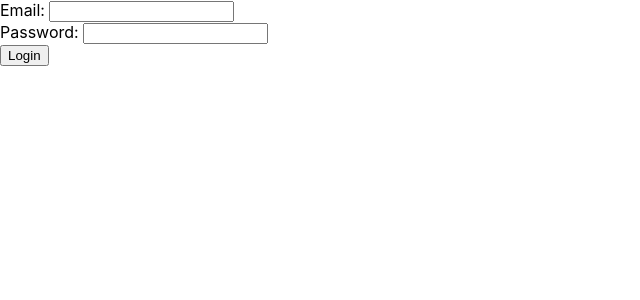
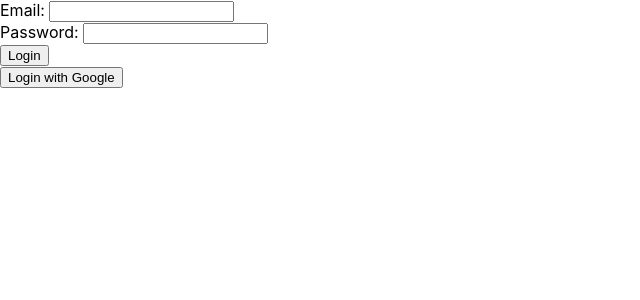
Before and after one commit to SamAlafar/Iron-Worklog-Client, a React (Create React App) app: page /login in a window 1280 px wide. Shown: the top 300 px of the page, without its empty margins (0-640 px from the left). Built offline with nearby package versions, Linux system fonts and the light colour scheme; no server answers.

Commit message:
uncommented social login button

```diff
--- a/src/pages/Login/Login.js
+++ b/src/pages/Login/Login.js
@@ -5,10 +5,12 @@ import { withAuth } from '../../context/auth.context'
 class Login extends Component {
     render() {
         return (
-            <div>
-                <LoginForm login={this.props.login} />
-            </div>
-        )
+          <div>
+            <LoginForm login={this.props.login} />
+
+            <button onClick={() => this.handleClick()}>Login with Google</button>
+          </div>
+        );
     }
 }
 
```
